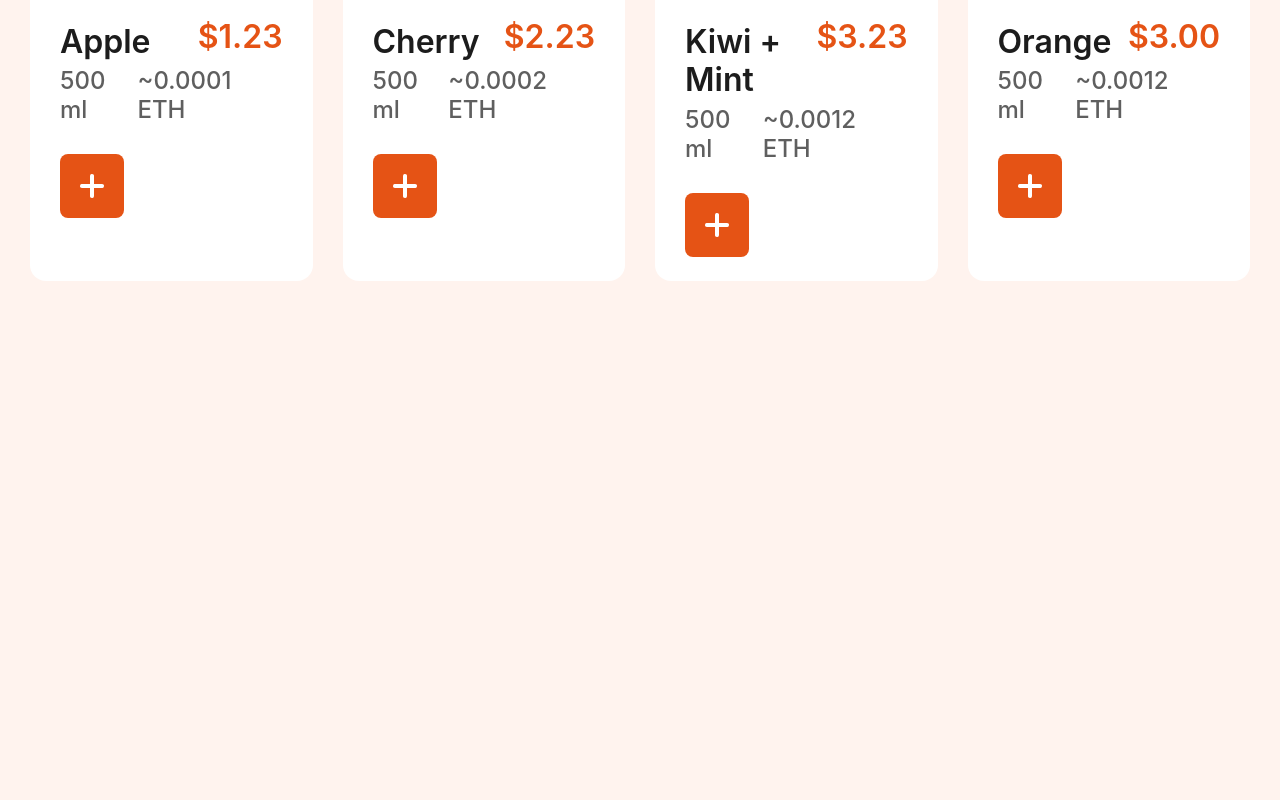
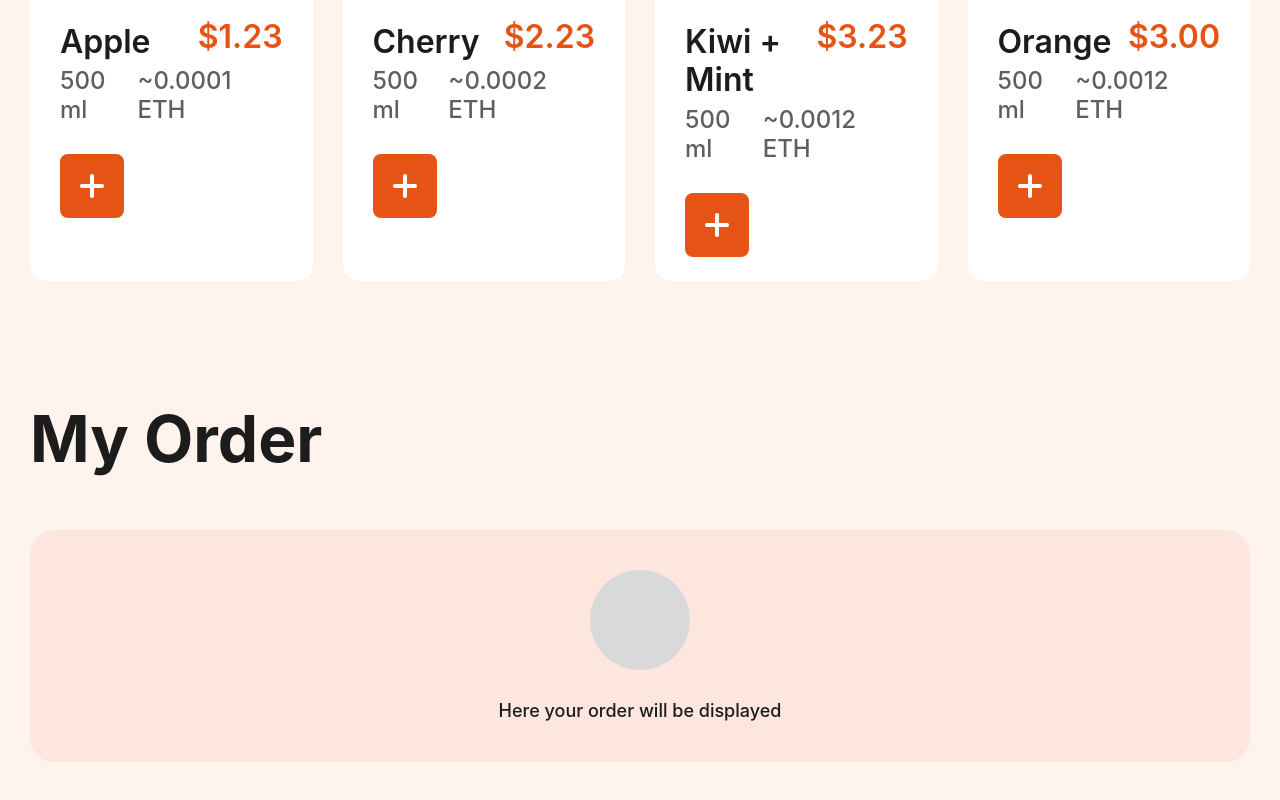
Before and after one commit to SantiagoDePolonia/block-juice-frontend, a React (Vite) app: page / in a window 1280 px wide. Shown: the part 952-1752 px from the top of the page. Before the commit the page ends 1433 px from the top, so only its background shows below. Built offline with nearby package versions, Linux system fonts and the light colour scheme.

Commit message:
feat: add total section

```diff
--- a/src/components/App.css
+++ b/src/components/App.css
@@ -9,12 +9,41 @@
 
 .content-container {
   margin: 0 30px;
+  margin-top: 120px;
 }
 
 .section-title {
-  margin-top: 120px;
+  margin-top:0;
   font-style: normal;
   font-weight: 700;
   font-size: 64px;
   line-height: 120%;
 }
+
+.cart-box {
+  background: #FDE6DD;
+  border-radius: 24px;
+  padding: 40px 30px;
+}
+
+.total-price-container {
+  display:flex;
+  justify-content: space-between;
+  text-align:right;
+
+}
+
+.total-price-usd {
+  font-style: normal;
+  font-weight: 700;
+  font-size: 64px;
+  line-height: 120%;
+  color: #E55315;
+}
+
+.total-price-eth {
+  font-weight: 500;
+  font-size: 32px;
+  line-height: 120%;
+  opacity: 0.7;
+}
--- a/src/components/App.tsx
+++ b/src/components/App.tsx
@@ -2,6 +2,8 @@ import banner from '/banner.png'
 import './App.css'
 import { useEffect, useState } from 'react';
 import ItemCard from './ItemCard';
+import Section from './Section';
+import EmptyCartContent from './EmptyCartContent';
 
 export interface StoreItem {
   id: string;
@@ -33,6 +35,8 @@ function App() {
   const [items, setItems]= useState(DEMO_ITEMS);
   const [cart, setCart]= useState<CartType>({});
 
+  const [totalPriceUSD, setTotalPriceUSD] = useState('1.00');
+  const [totalPriceETH, setTotalPriceETH] = useState('1.00');
   // Note: It should runs only once at prod.
   // It might runs multiple times at dev.
   useEffect(() => {
@@ -40,6 +44,25 @@ function App() {
 
     // setItems() ...
   }, []);
+
+  // Note: It calculates total ETH and USD price on every cart change.
+  useEffect(() => {
+    const totalPriceUSDTemp = Object.keys(cart).reduce((acc, itemId) => {
+      const item = items.find((item) => item.id === itemId);
+      if(!item) return acc;
+
+      return acc + (Number(item.priceUSD) * cart[itemId].quantity);
+    }, 0);
+    const totalPriceETHTemp = Object.keys(cart).reduce((acc, itemId) => {
+      const item = items.find((item) => item.id === itemId);
+      if(!item) return acc;
+
+      return acc + (Number(item.priceETH) * cart[itemId].quantity);
+    }, 0);
+
+    setTotalPriceETH(String(totalPriceETHTemp.toFixed(6)))
+    setTotalPriceUSD(String(totalPriceUSDTemp.toFixed(2)))
+  }, [cart, setTotalPriceETH, setTotalPriceUSD, items]);
 
   const incrementItem = (itemId: string) => {
     setCart((cart) => {
@@ -78,8 +101,7 @@ function App() {
       <div>
         <img src={banner} alt="BlockJuice - logo" className="banner" />
       </div>
-      <div className="content-container">
-        <h2 className='section-title'>Choose Juice</h2>
+      <Section title={'Choose Juice'}>
         <div className="items-list">
           {items.map((item) => (
             <ItemCard item={item} cart={cart} key={item.id}
@@ -88,7 +110,25 @@ function App() {
             />
           ))}
         </div>
-      </div>
+      </Section>
+      <Section title={'My Order'}>
+        <div className='cart-box'>
+          {Object.keys(cart).length === 0 ?
+            <EmptyCartContent /> : null
+          }
+        </div>
+      </Section>
+
+      {/* TODO: Total section */}
+      {Object.keys(cart).length !== 0 && (
+        <div className="content-container total-price-container">
+          <h2 className='section-title'>Total</h2>
+          <div className='total-price-box'>
+            <div className='total-price-usd'>${totalPriceUSD}</div>
+            <div className='total-price-eth'>~ {totalPriceETH} ETH</div>
+          </div>
+        </div>
+      )}
     </>
   )
 }
--- /dev/null
+++ b/src/components/EmptyCartContent.css
@@ -0,0 +1,21 @@
+.empty-cart-content {
+  display: flex;
+  flex-direction: column;
+  align-items: center;
+  justify-content: center;
+  text-align:center;
+}
+
+.grey-square {
+  margin-bottom:30px;
+  background-color: #D9D9D9;
+  border-radius: 100%;
+  width: 100px;
+  height: 100px;
+}
+
+.empty-cart-text {
+  font-weight: 500;
+  font-size: 18px;
+  line-height: 22px;
+}
--- /dev/null
+++ b/src/components/EmptyCartContent.tsx
@@ -0,0 +1,10 @@
+import './EmptyCartContent.css'
+
+function EmptyCartContent() {
+  return (<div className='empty-cart-content'>
+    <div className='grey-square'></div>
+    <div className='empty-cart-text'>Here your order will be displayed</div>
+  </div>);
+}
+
+export default EmptyCartContent;
--- /dev/null
+++ b/src/components/Section.tsx
@@ -0,0 +1,16 @@
+
+interface SectionProps {
+  title: string;
+  children: React.ReactNode;
+}
+
+function Section({children, title}: SectionProps) {
+  return (
+    <div className="content-container">
+      <h2 className='section-title'>{title}</h2>
+      {children}
+    </div>
+  )
+}
+
+export default Section;
```
